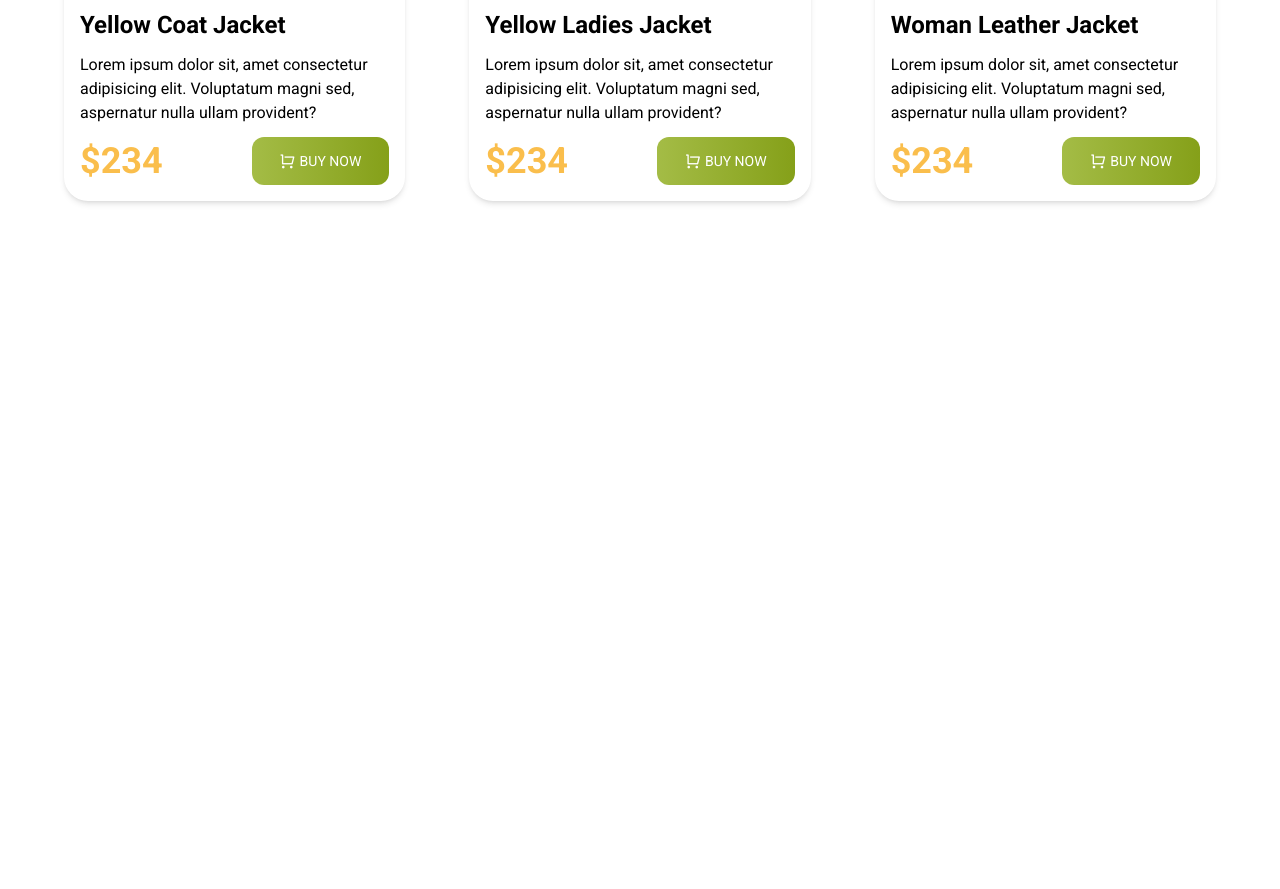
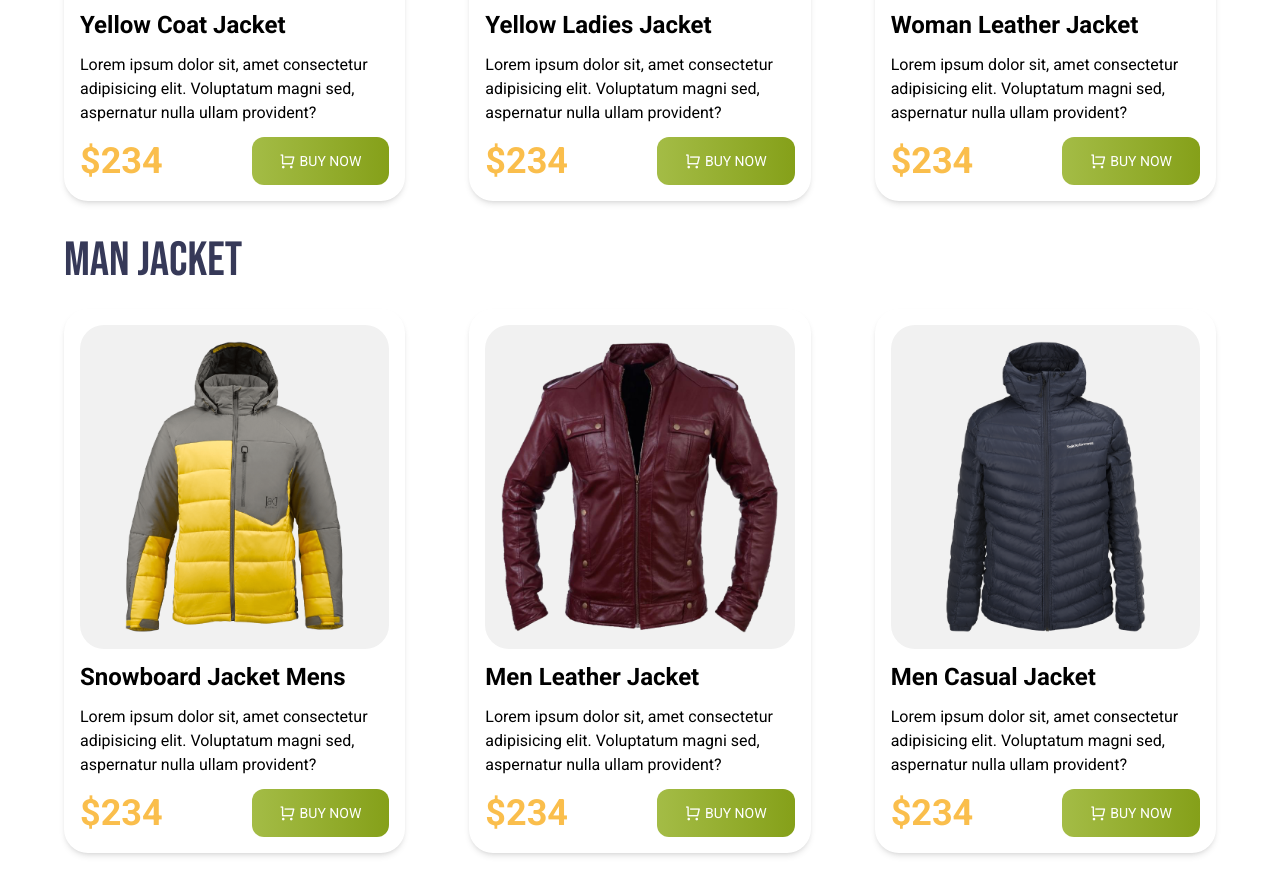
Before and after one commit to red-one12/Penguin-Fashion, a plain HTML site: page index.html in a window 1280 px wide. Shown: the part 1216-2105 px from the top of the page. Before the commit the page ends 1453 px from the top, so only its background shows below. Drawn offline with nearby package versions, Linux system fonts and the light colour scheme.

Commit message:
men jacket section done

```diff
--- a/index.html
+++ b/index.html
@@ -121,6 +121,65 @@
       </section>
 
 
+      <section class="man-jacket roboto max-w-6xl m-auto mt-9 mb-9">
+        <h1 class="bebas mb-6 text-5xl text-[#363958]">MAN JACKET</h1>
+        <div class="cards flex justify-between items-center gap-16">
+          <div class="card w-1/3 flex flex-col gap-3 p-4 rounded-3xl shadow-md">
+            <div class="img-div bg-[#F1F1F1] rounded-3xl p-4">
+              <img src="./images/jacket-4.png" alt="jacket">
+            </div>
+            <p class="text-2xl font-bold">Snowboard Jacket Mens</p>
+            <p>Lorem ipsum dolor sit, amet consectetur adipisicing elit. Voluptatum magni sed, aspernatur nulla ullam provident?</p>
+            <div class="price flex justify-between items-center gap-4">
+              <h1 class="text-[#FABE4C] font-bold text-4xl">$234</h1>
+              <button class="flex justify-center items-center py-3 px-7 rounded-xl bg-gradient-to-r from-[#A4BC46] to-[#85A019] gap-1">
+                <i class="ri-shopping-cart-line text-white"></i>
+                <p class="roboto text-sm text-white">BUY NOW</p>
+              </button>
+            </div>
+          </div>
+
+
+
+          <div class="card w-1/3 flex flex-col gap-3 p-4 rounded-3xl shadow-md">
+            <div class="img-div bg-[#F1F1F1] rounded-3xl p-4">
+              <img src="./images/jacket-5.png" alt="jacket">
+            </div>
+            <p class="text-2xl font-bold">Men Leather Jacket</p>
+            <p>Lorem ipsum dolor sit, amet consectetur adipisicing elit. Voluptatum magni sed, aspernatur nulla ullam provident?</p>
+            <div class="price flex justify-between items-center gap-4">
+              <h1 class="text-[#FABE4C] font-bold text-4xl">$234</h1>
+              <button class="flex justify-center items-center py-3 px-7 rounded-xl bg-gradient-to-r from-[#A4BC46] to-[#85A019] gap-1">
+                <i class="ri-shopping-cart-line text-white"></i>
+                <p class="roboto text-sm text-white">BUY NOW</p>
+              </button>
+            </div>
+          </div>
+
+
+
+          <div class="card w-1/3 flex flex-col gap-3 p-4 rounded-3xl shadow-md">
+            <div class="img-div bg-[#F1F1F1] rounded-3xl p-4">
+              <img src="./images/jacket-6.png" alt="jacket">
+            </div>
+            <p class="text-2xl font-bold">Men Casual Jacket</p>
+            <p>Lorem ipsum dolor sit, amet consectetur adipisicing elit. Voluptatum magni sed, aspernatur nulla ullam provident?</p>
+            <div class="price flex justify-between items-center gap-4">
+              <h1 class="text-[#FABE4C] font-bold text-4xl">$234</h1>
+              <button class="flex justify-center items-center py-3 px-7 rounded-xl bg-gradient-to-r from-[#A4BC46] to-[#85A019] gap-1">
+                <i class="ri-shopping-cart-line text-white"></i>
+                <p class="roboto text-sm text-white">BUY NOW</p>
+              </button>
+            </div>
+          </div>
+
+        </div>
+
+
+
+      </section>
+
+
     </main>
     <footer></footer>
   </body>
```
